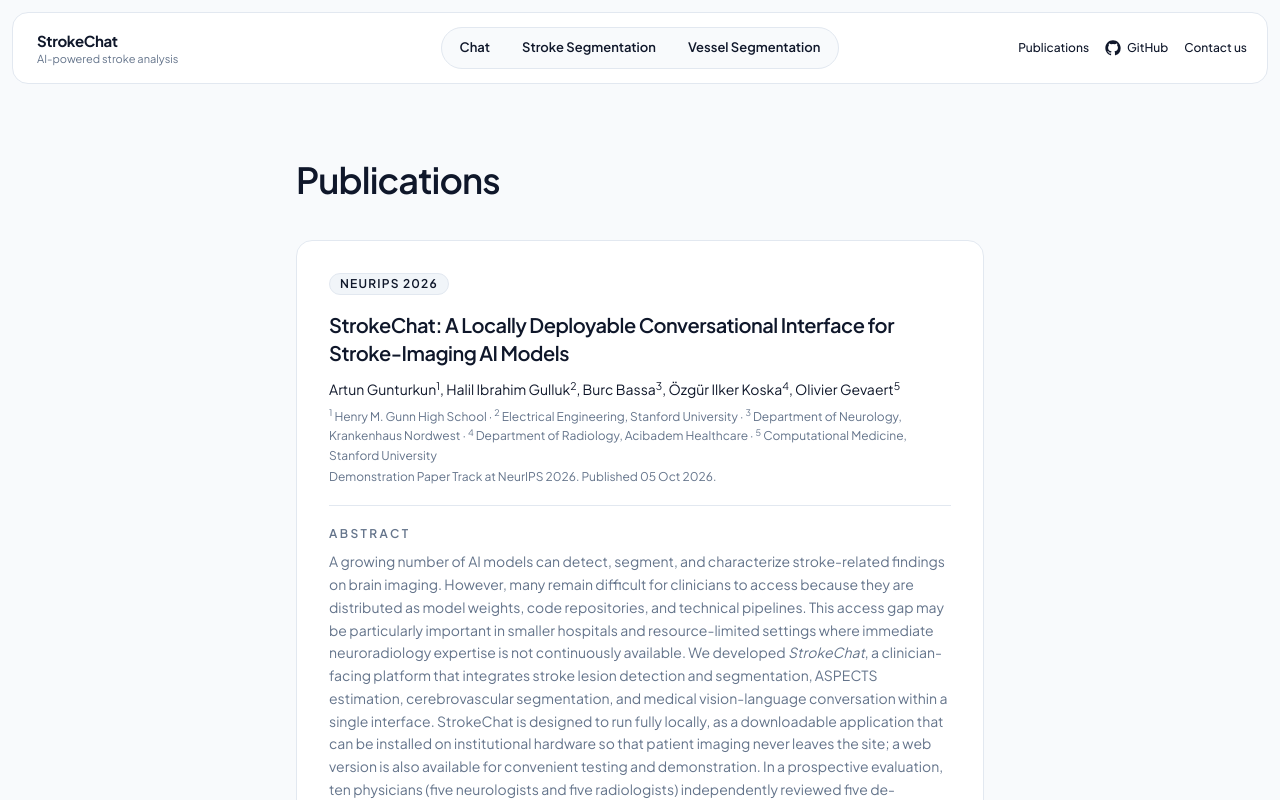
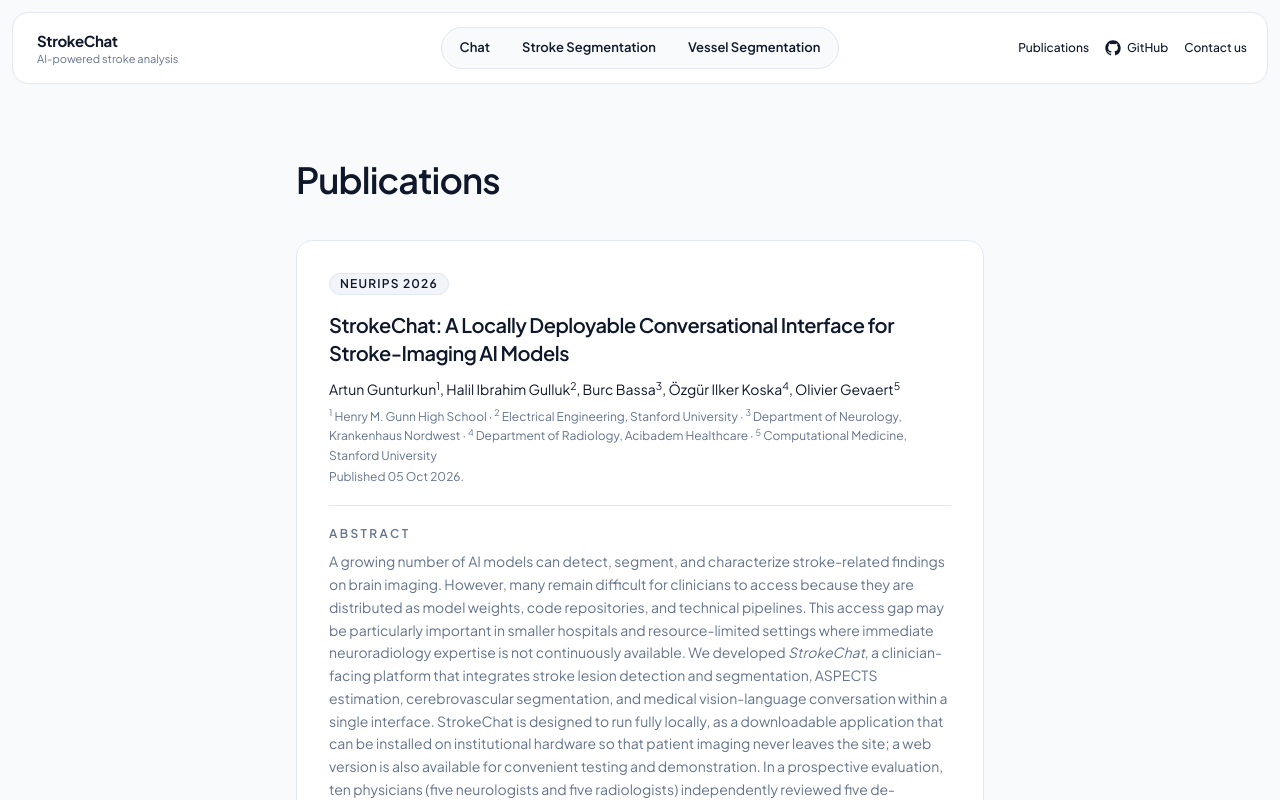
Before and after one commit to artgun66/StrokeChat, a Next.js app in the folder frontend/apps/product/: page /publications in a window 1280 px wide. Built offline with nearby package versions, Linux system fonts and the light colour scheme.

Commit message:
content(publications): drop the track line from the NeurIPS entry
Removes "Demonstration Paper Track at NeurIPS 2026."; the publication
date line stays.

```diff
--- a/frontend/apps/product/src/app/(app)/publications/page.tsx
+++ b/frontend/apps/product/src/app/(app)/publications/page.tsx
@@ -32,7 +32,7 @@
           <sup>5</sup> Computational Medicine, Stanford University
         </p>
         <p className="mt-1 text-xs text-[var(--muted)]">
-          Demonstration Paper Track at NeurIPS 2026. Published 05 Oct 2026.
+          Published 05 Oct 2026.
         </p>
 
         <div className="mt-5 border-t border-[var(--border)] pt-5">
```
